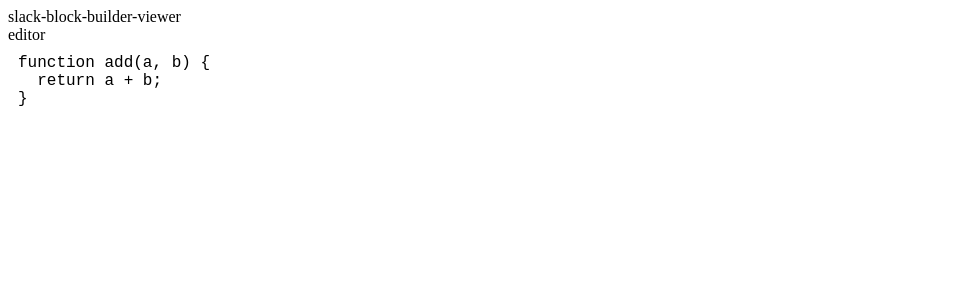
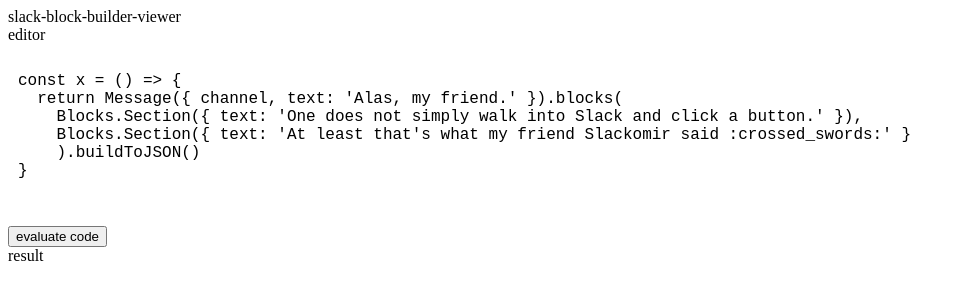
Before and after one commit to zaini/slack-block-builder-viewer, a React (Create React App) app: page / in a window 1280 px wide. Shown: the top 300 px of the page, without its empty margins (0-965 px from the left). Built offline with nearby package versions, Linux system fonts and the light colour scheme; the HTML template or start-up script is replaced by a standard one.

Commit message:
Attempt to test some code but apparently you can't use modules in eval

```diff
--- a/src/App.tsx
+++ b/src/App.tsx
@@ -1,18 +1,40 @@
 import { useState } from "react"
 import CodeEditor from "./components/CodeEditor"
+import { Message, Blocks, Elements } from 'slack-block-builder';
 
-const code = `function add(a, b) {
-  return a + b;
+const test = `
+const x = () => {
+  return Message({ channel, text: 'Alas, my friend.' }).blocks(
+    Blocks.Section({ text: 'One does not simply walk into Slack and click a button.' }),
+    Blocks.Section({ text: 'At least that\'s what my friend Slackomir said :crossed_swords:' }
+    ).buildToJSON()
 }
 `;
 
+const code = `console.log("howdy")`
+
+const evaluateCode = () => {
+  const evaluation = eval(`${test}`)
+  console.log("" + evaluation)
+}
+
 const App = () => {
-  const [value, setValue] = useState(code)
+  const [value, setValue] = useState(test)
+  const [result, setResult] = useState("")
 
   return (
     <div>
       slack-block-builder-viewer
       <CodeEditor value={value} setValue={setValue} />
+
+      <br />
+
+      <button onClick={evaluateCode}>evaluate code</button>
+
+      <br />
+
+      result
+      {result}
     </div>
   )
 }
```
